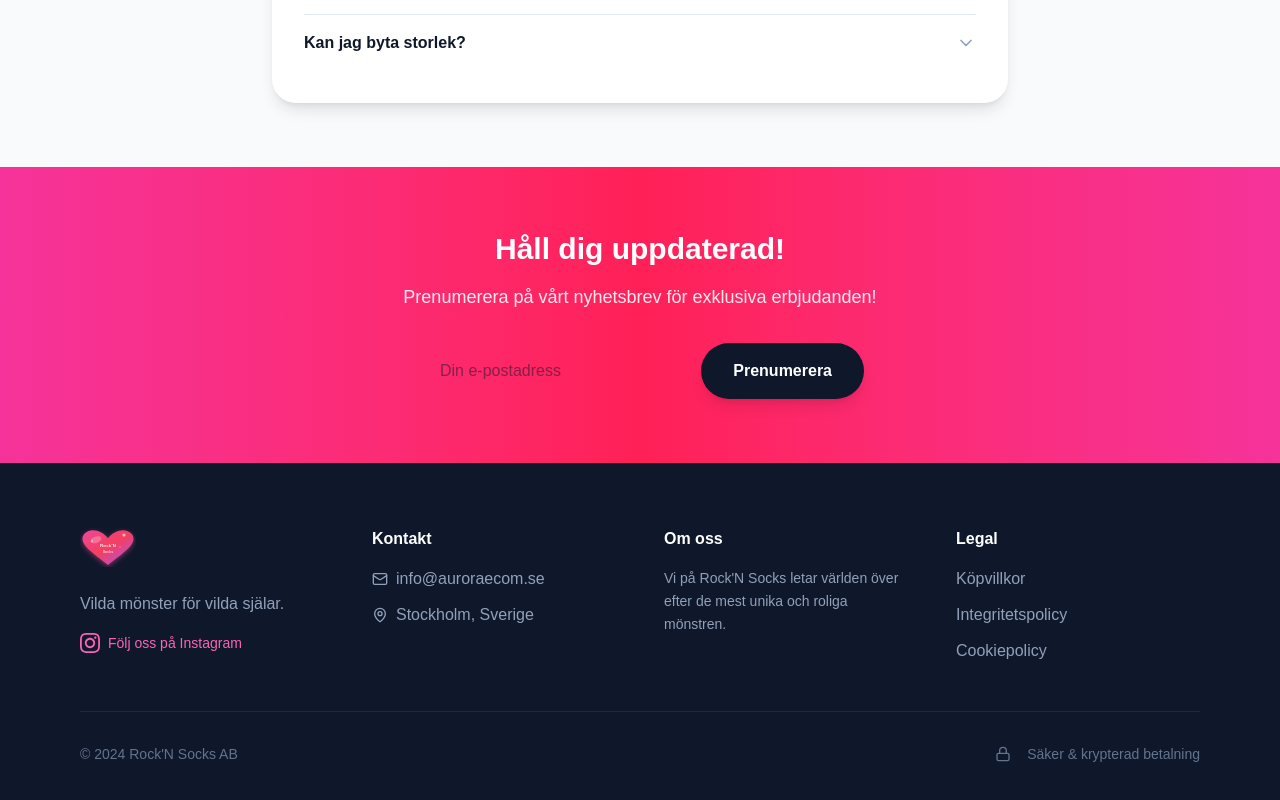
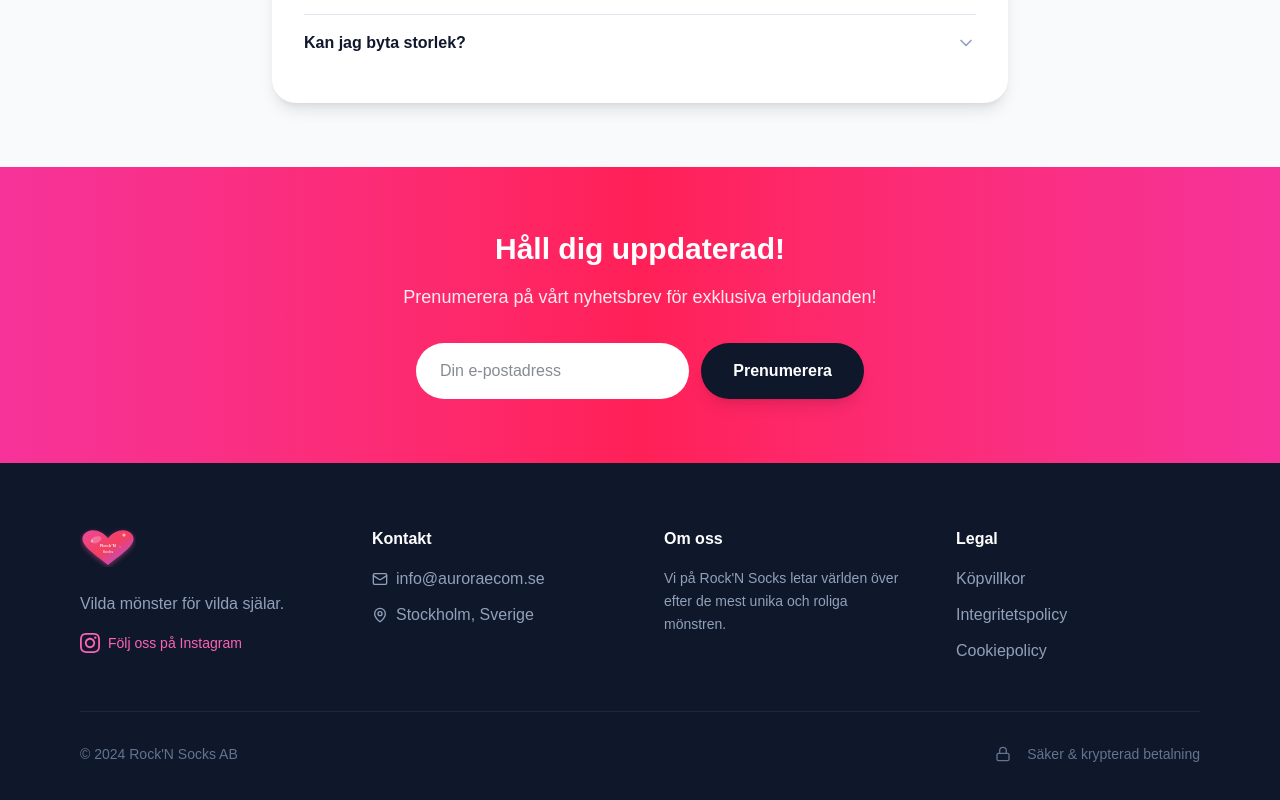
Before and after one commit to adrianfolkeson/rockn-socks, a Next.js app: page / in a window 1280 px wide. Shown: the part 6033-6833 px from the top of the page. Built offline with nearby package versions, Linux system fonts and the light colour scheme.

Commit message:
White email input in newsletter

```diff
--- a/src/app/page.tsx
+++ b/src/app/page.tsx
@@ -296,7 +296,7 @@ function NewsletterSection({ txt }: { txt: any }) {
               value={email}
               onChange={(e) => setEmail(e.target.value)}
               placeholder={txt.emailPlaceholder}
-              className="flex-1 px-6 py-4 rounded-full text-slate-900 focus:ring-4 focus:ring-white/30 outline-none"
+              className="flex-1 px-6 py-4 rounded-full bg-white text-slate-900 focus:ring-4 focus:ring-white/30 outline-none"
             />
             <button
               onClick={handleSubscribe}
```
